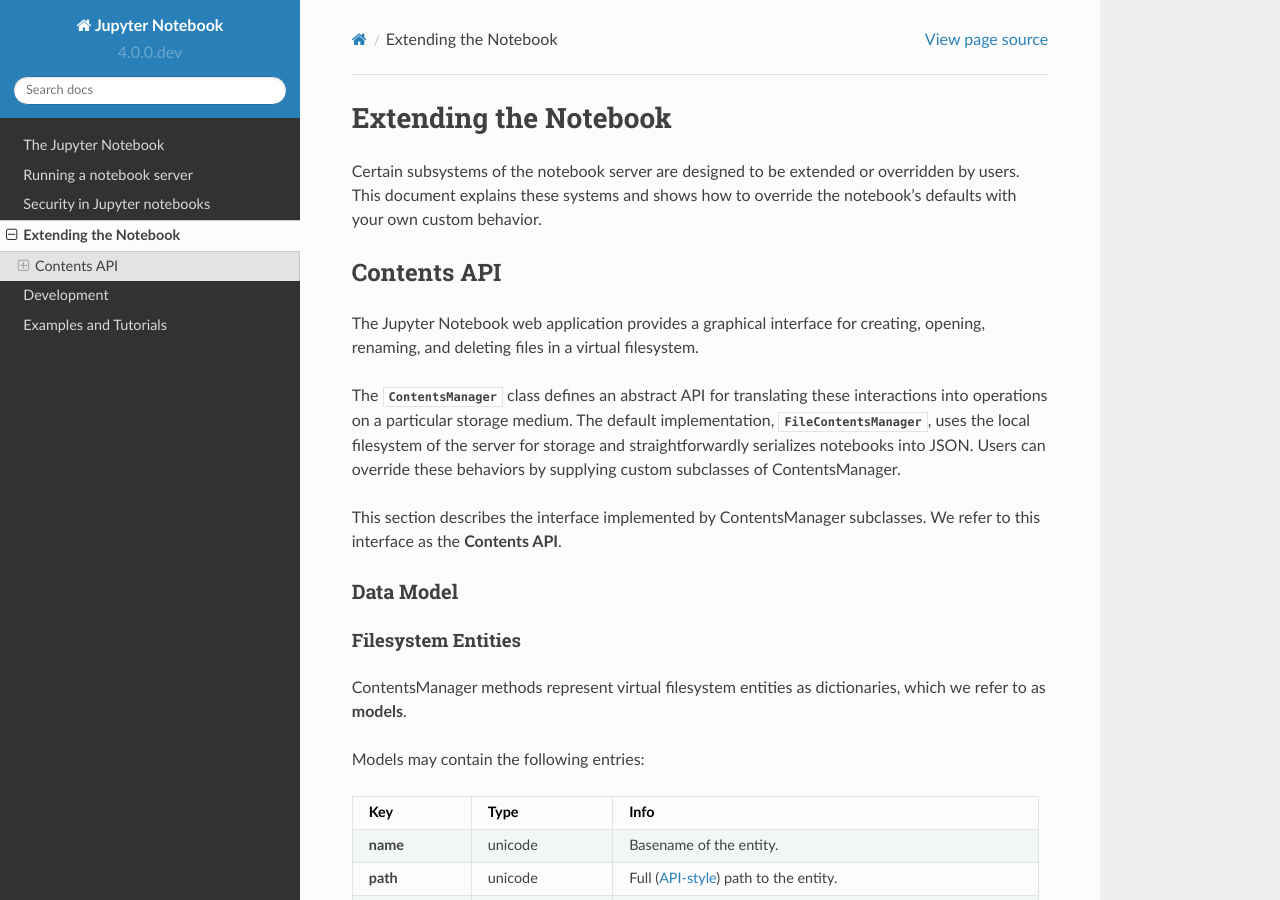
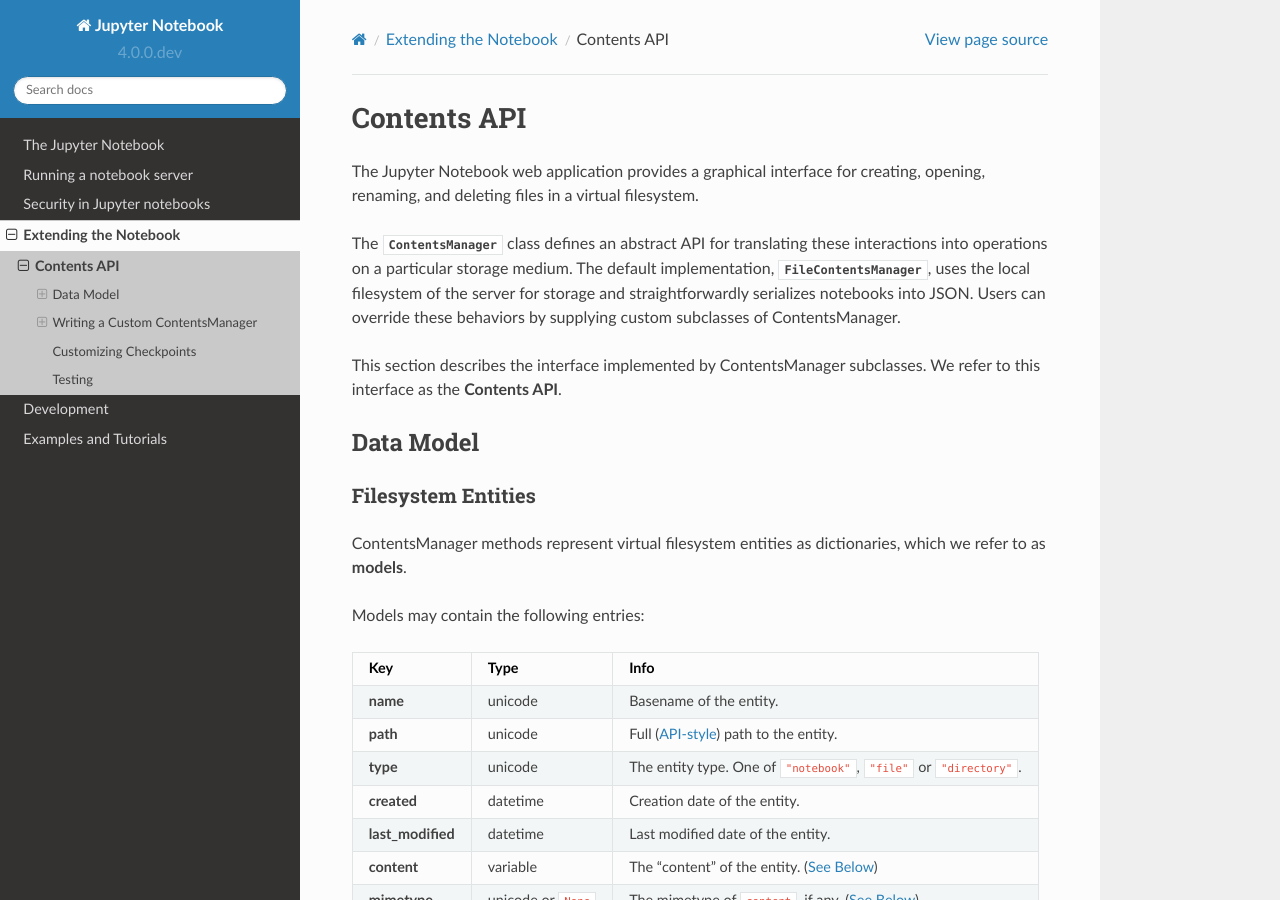
Before and after one commit to jupyter/nbclassic, a Sphinx documentation site: the page built from docs/source/extending/contents.rst, in a window 1280 px wide and 900 px high. Built offline with Sphinx 7.4.7 and the Read the Docs theme 2.0.0, drawn with Linux system fonts in a browser that asks for light colours; pages that are not in the unit, such as notebooks, are missing from menus.

Commit message:
Make 'extending' a directory in the docs

```diff
--- a/docs/source/extending.rst
+++ b/docs/source/extending/contents.rst
@@ -1,15 +1,7 @@
-.. _extending:
-
-======================
-Extending the Notebook
-======================
-
-Certain subsystems of the notebook server are designed to be extended or
-overridden by users.  This document explains these systems and shows how to
-override the notebook's defaults with your own custom behavior.
+.. _contents_api:
 
 Contents API
-------------
+============
 
 .. currentmodule:: notebook.services.contents
 
@@ -28,12 +20,12 @@
 We refer to this interface as the **Contents API**.
 
 Data Model
-^^^^^^^^^^
+----------
 
 .. currentmodule:: notebook.services.contents.manager
 
 Filesystem Entities
-'''''''''''''''''''
+~~~~~~~~~~~~~~~~~~~
 .. _notebook models:
 
 ContentsManager methods represent virtual filesystem entities as dictionaries,
@@ -153,7 +145,7 @@
 
 
 API Paths
-'''''''''
+~~~~~~~~~
 .. _apipaths:
 
 ContentsManager methods represent the locations of filesystem resources as
@@ -170,7 +162,7 @@
 
 
 Writing a Custom ContentsManager
-^^^^^^^^^^^^^^^^^^^^^^^^^^^^^^^^
+--------------------------------
 
 The default ContentsManager is designed for users running the notebook as an
 application on a personal computer.  It stores notebooks as .ipynb files on the
@@ -183,7 +175,7 @@
 
 
 Required Methods
-''''''''''''''''
+~~~~~~~~~~~~~~~~
 
 A minimal complete implementation of a custom
 :class:`~manager.ContentsManager` must implement the following
@@ -200,13 +192,13 @@
 
 
 Customizing Checkpoints
-'''''''''''''''''''''''
+-----------------------
 
 TODO:
 
 
 Testing
-'''''''
+-------
 .. currentmodule:: notebook.services.contents.tests
 
 :mod:`notebook.services.contents.tests` includes several test suites written
@@ -216,10 +208,10 @@
 
 .. note::
 
-PGContents_ is an example of a complete implementation of a custom
-``ContentsManager``.  It stores notebooks and files in PostgreSQL_ and encodes
-directories as SQL relations.  PGContents also provides an example of how to
-re-use the notebook's tests.
+   PGContents_ is an example of a complete implementation of a custom
+   ``ContentsManager``.  It stores notebooks and files in PostgreSQL_ and encodes
+   directories as SQL relations.  PGContents also provides an example of how to
+   re-use the notebook's tests.
 
 .. _NBFormat: http://nbformat.readthedocs.org/en/latest/index.html
 .. _PGContents: https://github.com/quantopian/pgcontents
--- a/docs/source/index.rst
+++ b/docs/source/index.rst
@@ -9,6 +9,6 @@
     config
     public_server
     security
-    extending
+    extending/index
     development
     examples/Notebook/Examples and Tutorials Index
```
Also changed, not shown: docs/source/extending/index.rst (added, +12 -0 lines).
